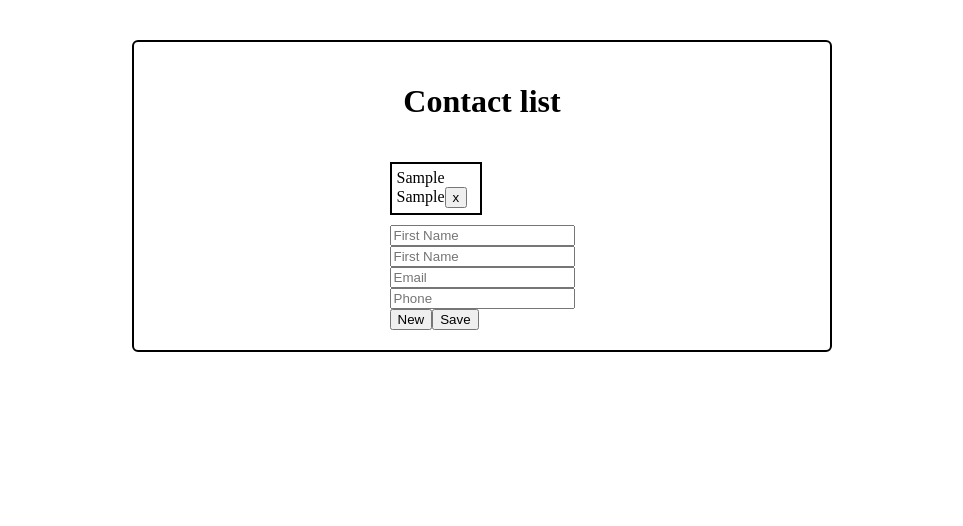
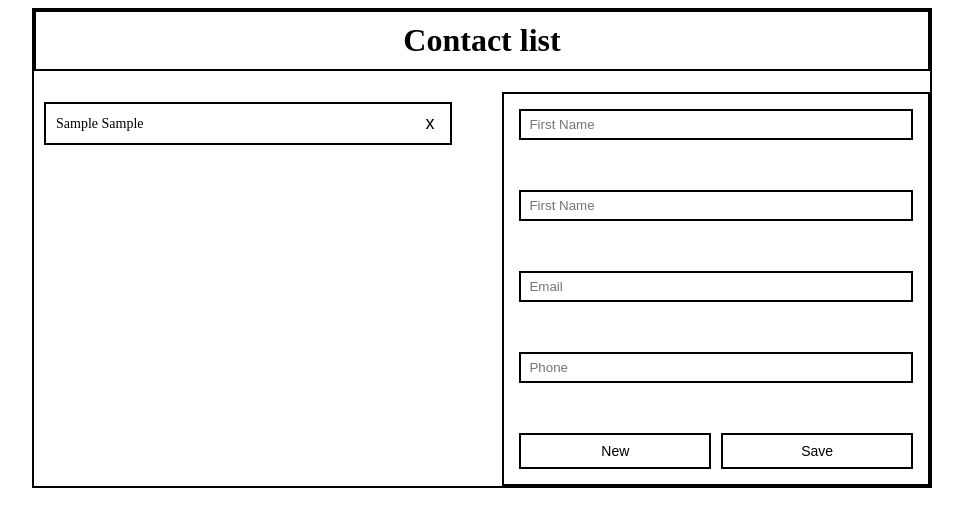
Before and after one commit to Gibib0/Contact-list, a React app: page / in a window 1280 px wide. Both pictures are taken after typing "Sample", "Sample", "name@example.com", "5551234" into the empty fields and a click on the button "Save". Shown: the top 526 px of the page, without its empty margins (158-1121 px from the left). Built offline with nearby package versions, Linux system fonts and the light colour scheme; the HTML template or start-up script is replaced by a standard one.

Commit message:
Add styles

```diff
--- a/src/App.css
+++ b/src/App.css
@@ -1,12 +1,25 @@
+* {
+  box-sizing: border-box;
+}
+
 .app-container {
-  width: 700px;
-  margin: 40px auto;
+  width: 900px;
+  margin: 0 auto;
   border: 2px solid black;
-  padding: 20px;
-  border-radius: 6px;
-  background: white;
+}
+
+.header h1 {
+  text-align: center;
+  border: 2px solid black;
+  padding: 10px 0;
+  margin-top: 0;
+}
+
+.main-container {
   display: flex;
-  flex-direction: column;
-  align-items: center;
-  gap: 20px;
+  gap: 40px;
 }
+
+.form {
+  width: 50%;
+}
--- a/src/components/ContactForm/ContactForm.css
+++ b/src/components/ContactForm/ContactForm.css
@@ -0,0 +1,50 @@
+* {
+	box-sizing: border-box;
+}
+
+.contact-form {
+  width: 100%;
+  border: 2px solid black;
+  padding: 15px;
+}
+
+.form-container {
+  margin-bottom: 50px;
+}
+
+.input-container {
+  position: relative;
+  margin-bottom: 12px;
+}
+
+.form-input {
+  width: 100%;
+  padding: 6px 32px 6px 8px;
+  border: 2px solid black;
+}
+
+.clear-field-btn {
+  position: absolute;
+  right: 5px;
+  top: 50%;
+  transform: translateY(-50%);
+  background: none;
+	border: none;
+  font-size: 18px;
+  cursor: pointer;
+}
+
+.form-buttons {
+  display: flex;
+	gap: 10px;
+  margin-top: 20px;
+}
+
+.btn {
+  flex: 1;
+  background: none;
+  border: 2px solid black;
+  padding: 8px 0;
+  cursor: pointer;
+  font-size: 14px;
+}
--- a/src/components/ContactItem/ContactItem.css
+++ b/src/components/ContactItem/ContactItem.css
@@ -0,0 +1,23 @@
+.contact-item {
+  display: flex;
+  justify-content: space-between;
+  align-items: center;
+  border: 2px solid black;
+  padding: 8px 10px;
+  cursor: pointer;
+}
+
+.contact-item:hover {
+  background: #f2f2f2;
+}
+
+.contact-name {
+  font-size: 14px;
+}
+
+.contact-delete-btn {
+  background: none;
+  font-size: 18px;
+  cursor: pointer;
+	border: none;
+}
--- a/src/components/ContactList/ContactList.css
+++ b/src/components/ContactList/ContactList.css
@@ -4,20 +4,11 @@
 
 .contact-list {
 	width: 50%;
+  padding: 10px;
 }
 
-.contact-item {
-	border: 2px solid black;
-	padding: 5px;
-	margin-bottom: 10px;
-	position: relative;
+.contact-list-content {
+  display: flex;
+  flex-direction: column;
+  gap: 10px;
 }
-
-.delete-btn {
-	position: absolute;
-	right: 5px;
-	top: 5px;
-	background: none;
-	border: 1px solid black;
-	cursor: pointer;
-}
```
